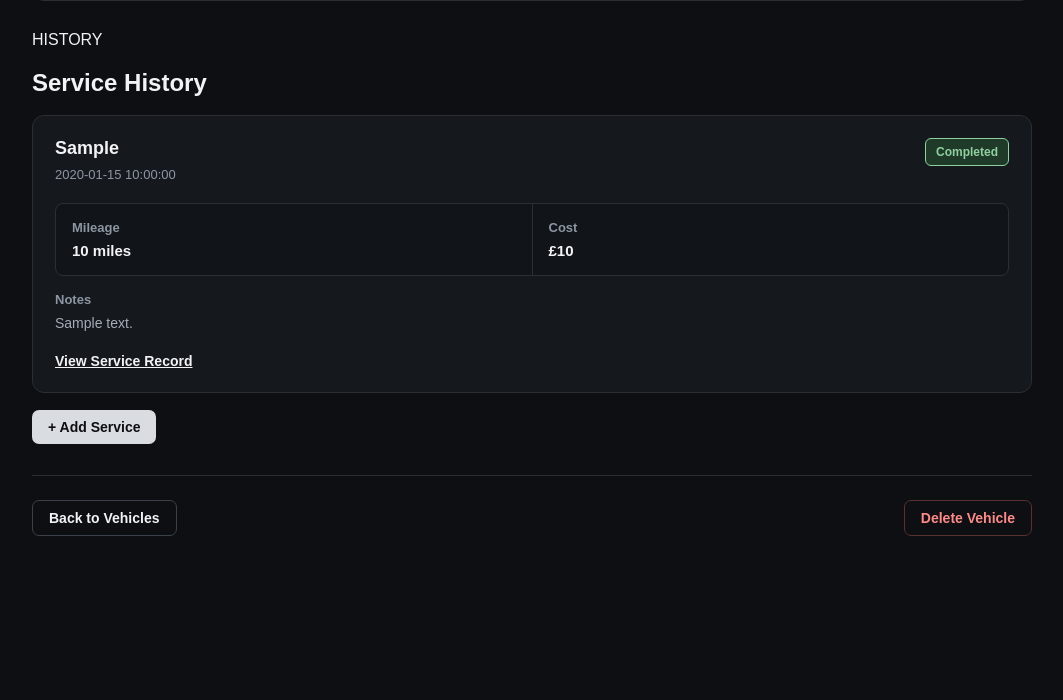
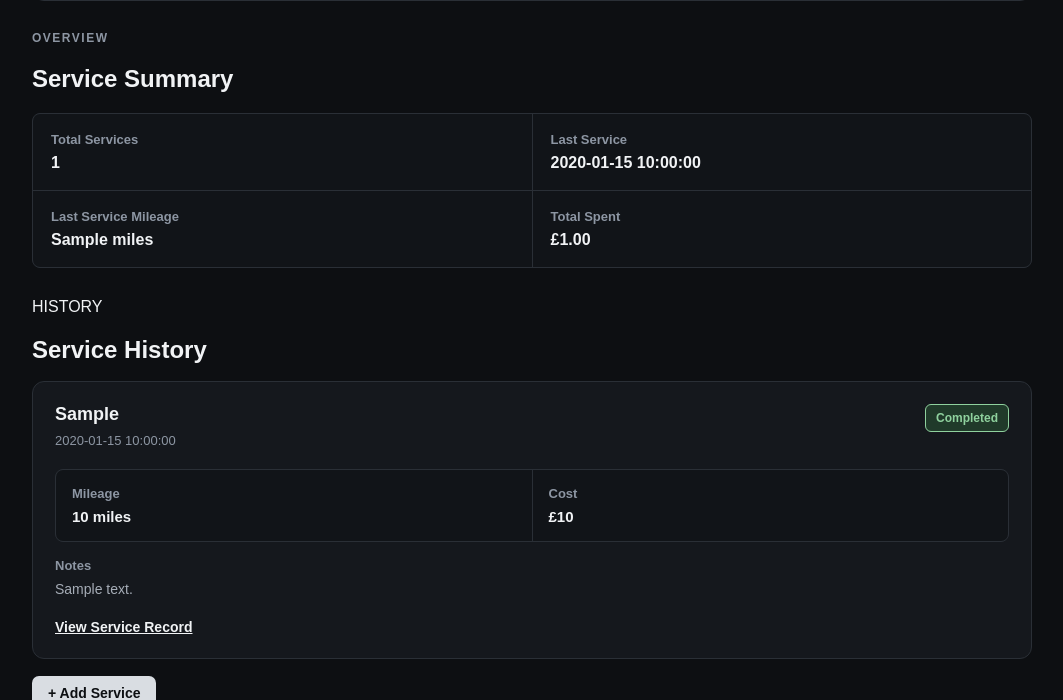
Before and after one commit to nnoroi/vehicle_service_management, a Flask app: template app/templates/vehicles/details.html in a window 1280 px wide. Shown: the part 678-1378 px from the top of the page, without its empty margins (108-1171 px from the left). Before the commit the page ends 1214 px from the top, so only its background shows below. Run offline with Flask 3, Linux system fonts and the light colour scheme; the template is opened without the code that fills it: most values are stand-ins (such as "Sample title", 1, 10 or a date in 2020).

Commit message:
Add service history summary

```diff
--- a/app/static/css/style.css
+++ b/app/static/css/style.css
@@ -1667,3 +1667,55 @@ body {
     font-size: 13px;
     font-weight: 600;
 }
+
+.service-summary {
+    margin-bottom: 30px;
+}
+
+.service-summary-header {
+    margin-bottom: 20px;
+}
+
+.service-summary-label {
+    display: block;
+    margin-bottom: 7px;
+    color: #8d96a3;
+    font-size: 12px;
+    font-weight: 700;
+    letter-spacing: 1.5px;
+}
+
+.service-summary-header h2 {
+    margin: 0;
+    color: #f1f3f5;
+    font-size: 22px;
+}
+
+.service-summary-details {
+    display: grid;
+    grid-template-columns: repeat(2, 1fr);
+    gap: 1px;
+    background-color: #2a2f36;
+    border: 1px solid #2a2f36;
+    border-radius: 8px;
+    overflow: hidden;
+}
+
+.service-summary-item {
+    display: flex;
+    flex-direction: column;
+    gap: 7px;
+    padding: 18px;
+    background-color: #111418;
+}
+
+.service-summary-item span {
+    color: #8d96a3;
+    font-size: 13px;
+    font-weight: 600;
+}
+
+.service-summary-item strong {
+    color: #f1f3f5;
+    font-size: 16px;
+}
--- a/app/templates/vehicles/details.html
+++ b/app/templates/vehicles/details.html
@@ -60,7 +60,8 @@
         </div>
 
         <div class="maintenance-details">
-        <div class="maintenance-item {% if not maintenance_status.next_service_mileage %}maintenance-item-full{% endif %}">
+            <div
+                class="maintenance-item {% if not maintenance_status.next_service_mileage %}maintenance-item-full{% endif %}">
                 <span>Next Service</span>
 
                 {% if maintenance_status.next_service_mileage %}
@@ -80,6 +81,58 @@
                 </strong>
             </div>
             {% endif %}
+        </div>
+    </section>
+
+    <section class="service-summary">
+
+        <div class="service_summary_header">
+            <div>
+                <span class="service-summary-label">OVERVIEW</span>
+                <h2>Service Summary</h2>
+            </div>
+        </div>
+
+        <div class="service-summary-details">
+
+            <div class="service-summary-item">
+                <span>Total Services</span>
+                <strong>
+                    {{ service_history_summary["total_services"] }}
+                </strong>
+            </div>
+
+            <div class="service-summary-item">
+                <span>Last Service</span>
+
+                <strong>
+                    {% if service_history_summary["last_service_date"] %}
+                    {{ service_history_summary["last_service_date"] }}
+                    {% else %}
+                    No service recorded
+                    {% endif %}
+                </strong>
+            </div>
+
+            <div class="service-summary-item">
+                <span>Last Service Mileage</span>
+
+                <strong>
+                    {% if service_history_summary["last_service_mileage"] is not none %}
+                    {{ service_history_summary["last_service_mileage"] }} miles
+                    {% else %}
+                    No service recorded
+                    {% endif %}
+                </strong>
+            </div>
+
+            <div class="service-summary-item">
+                <span>Total Spent</span>
+
+                <strong>
+                    £{{ "%.2f"|format(service_history_summary["total_cost"]) }}
+                </strong>
+            </div>
         </div>
     </section>
 
@@ -222,7 +275,7 @@
         document.getElementById("delete-modal").classList.remove("show");
     }
 
-    function confirmDelete () {
+    function confirmDelete() {
         document.getElementById("delete-vehicle-form").submit();
     }
 </script>
```
Also changed, not shown: app/routes/vehicle_routes.py (+21 -14 lines), tests/test_service_record_service.py (+49 -0 lines). Lines whose indentation alone changed are shown as unchanged.
